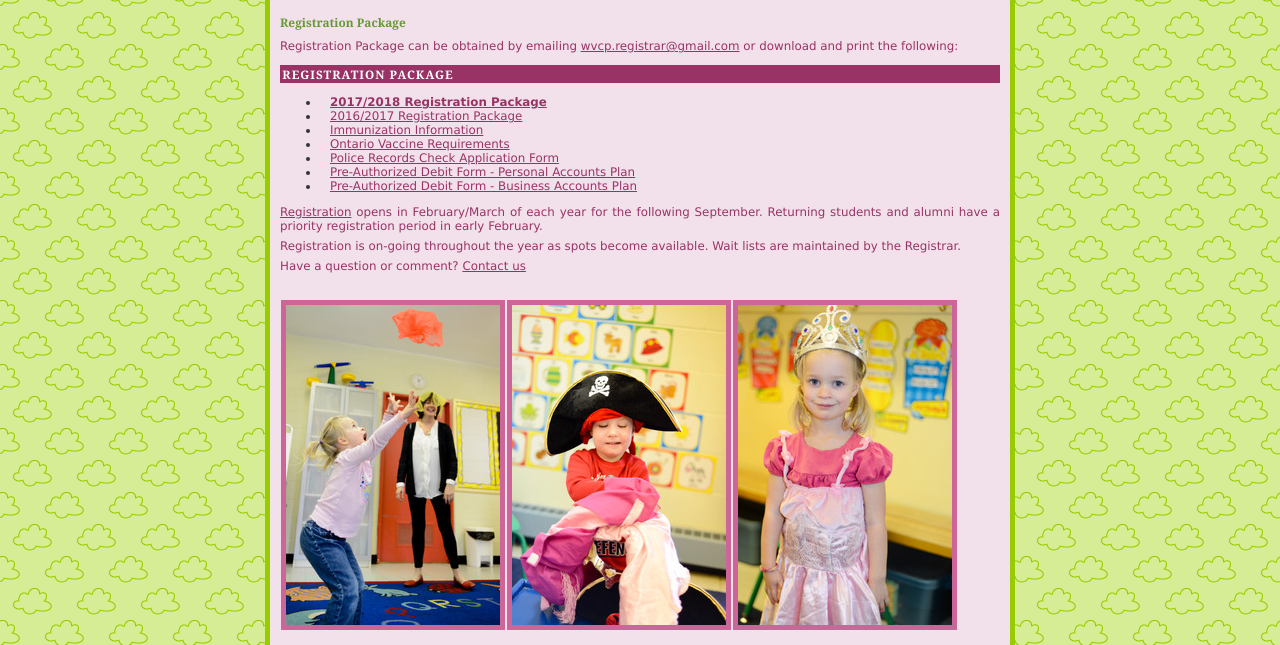
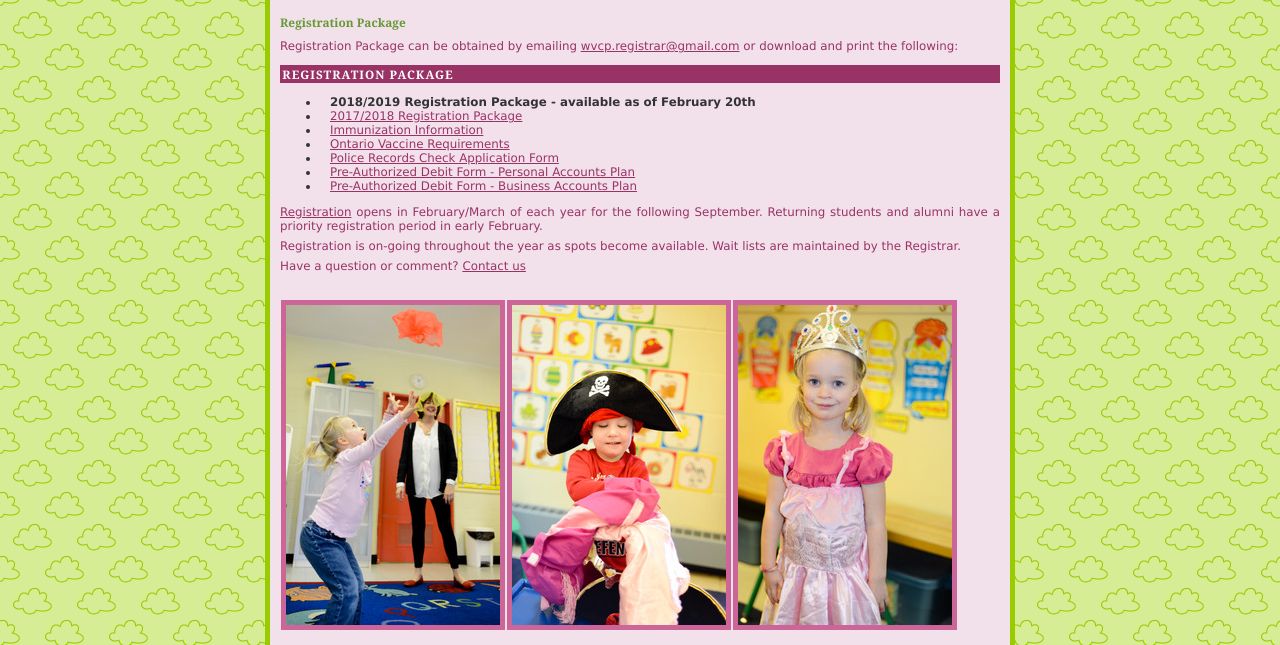
Before and after one commit to wvcp/wvcp.github.io, a plain HTML site: page programs.html in a window 1280 px wide. Shown: the part 137-782 px from the top of the page. Drawn offline with Linux system fonts and the light colour scheme.

Commit message:
2018/19 registration note added to Programs page

```diff
--- a/programs.html
+++ b/programs.html
@@ -27,8 +27,8 @@ ottawa, on K2A 1Z6<br />
 <h2>registration package</h2>
 
 <ul>
-	<li><a href="/pdf/2017-2018/WVCPRegistrationPackage-2017-2018.pdf"><strong>2017/2018 Registration Package</strong></a></li>
-	<li><a href="/pdf/2016-2017/WVCP Registration Package - 2016-2017.pdf">2016/2017&nbsp;Registration Package</a></li>
+	<li><strong>2018/2019 Registration Package - available as of February 20th</strong></li>
+	<li><a href="/pdf/2017-2018/WVCPRegistrationPackage-2017-2018.pdf">2017/2018 Registration Package</a></li>
 	<li><a href="../../pdf/2013/immunizationform.pdf" title="">Immunization Information </a></li>
 	<li><a href="../../pdf/2013/ontariovaccine.pdf" title="">Ontario Vaccine Requirements</a></li>
 	<li><a href="http://www.ottawapolice.ca/fr/contact-us/resources/PoliceRecordCheck_e,pdf.pdf">Police Records Check Application&nbsp;Form</a>&nbsp;&nbsp;</li>
```
Also changed, not shown: 1 other file.
